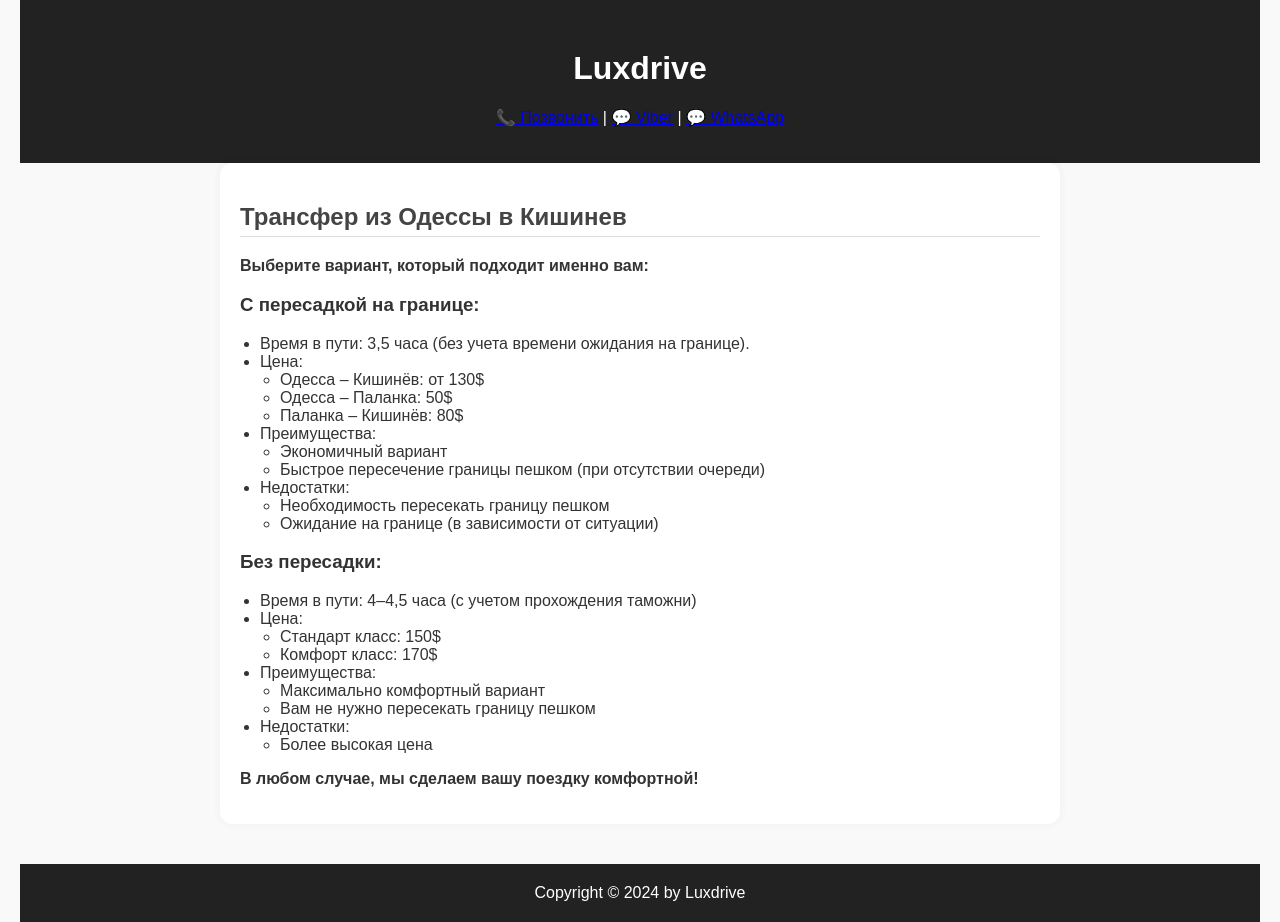
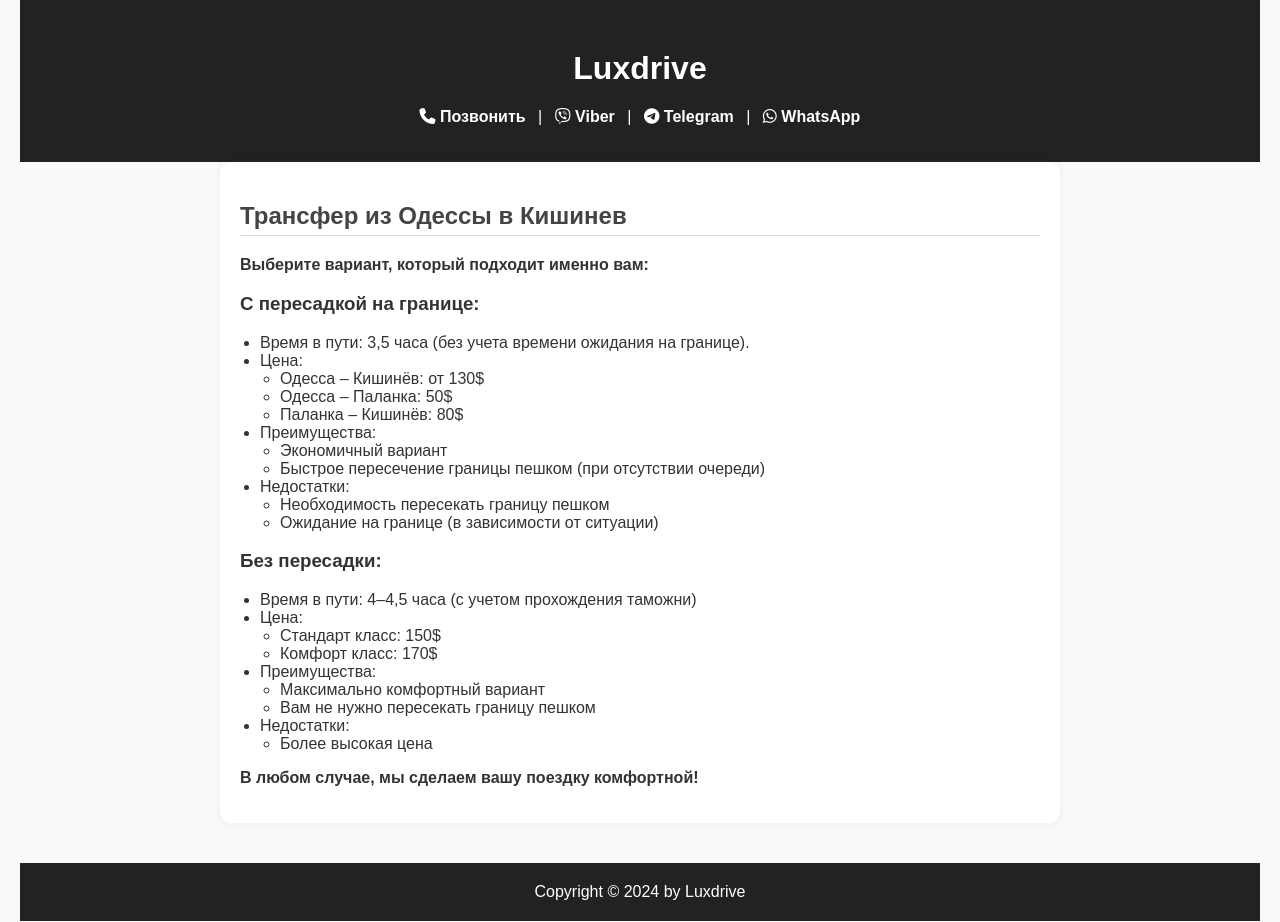
Before and after one commit to GAS373/art, a plain HTML site: page index.html in a window 1280 px wide. Drawn offline with Linux system fonts and the light colour scheme.

Commit message:
Added css and style

```diff
--- a/index.html
+++ b/index.html
@@ -4,6 +4,18 @@
   <meta charset="UTF-8" />
   <meta name="viewport" content="width=device-width, initial-scale=1.0"/>
   <title>Luxdrive — Трансфер Одесса – Кишинёв</title>
+    <link rel="stylesheet" href="https://cdnjs.cloudflare.com/ajax/libs/font-awesome/6.5.0/css/all.min.css" integrity="sha512-..." crossorigin="anonymous" referrerpolicy="no-referrer" />
+  <style>
+    .contact-links a {
+      color: #fff;
+      text-decoration: none;
+      margin: 0 8px;
+      font-weight: bold;
+    }
+    .contact-links a:hover {
+      text-decoration: underline;
+    }
+  </style>
   <style>
     body {
       font-family: sans-serif;
@@ -49,14 +61,12 @@
 
 <header>
   <h1>Luxdrive</h1>
-  <p>
-  <a href="tel:+37376678722">📞 Позвонить</a> |
-  <a href="viber://chat?number=%2B37376678722">💬 Viber</a> |
-<!--
-  <a href="https://t.me/username">📲 Telegram</a> |
--->
-  <a href="https://wa.me/37376678722">💬 WhatsApp</a>
-  </p>
+   <p class="contact-links">
+     <a href="tel:+37376678722"><i class="fas fa-phone"></i> Позвонить</a> |
+     <a href="viber://chat?number=%2B37376678722"><i class="fab fa-viber"></i> Viber</a> |
+     <a href="https://t.me/username"><i class="fab fa-telegram"></i> Telegram</a> |
+     <a href="https://wa.me/37376678722"><i class="fab fa-whatsapp"></i> WhatsApp</a>
+   </p>
 </header>
 
 <section>
```
